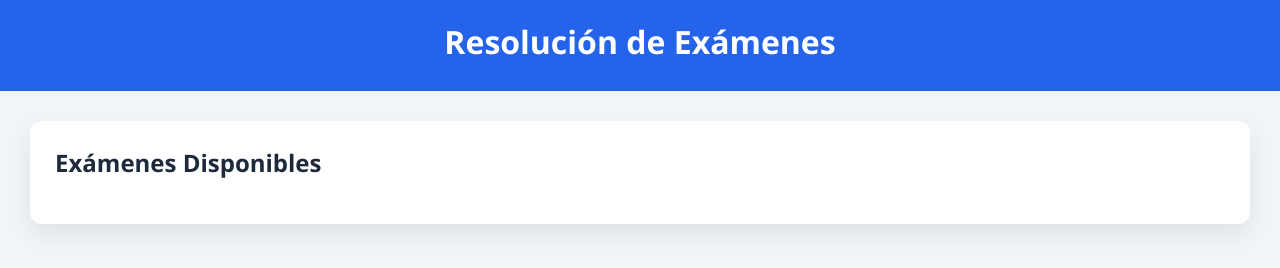
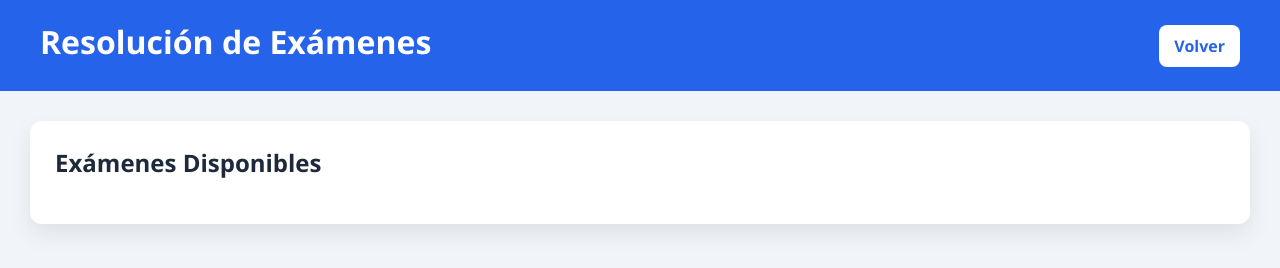
Before and after one commit to Diego-Gomez-Vi/ProyectoAcmeschool_JavaScript_DiegoGomez, a plain HTML site: page resolver.html in a window 1280 px wide. Drawn offline with Linux system fonts and the light colour scheme.

Commit message:
feat: :lipstick: Se realizan mejoras esteticas para la navegabilidad entre paginas
Se realizan mejoras esteticas en los HTML y CSS para mejorar la experiencia del usuario en la plataforma

```diff
--- a/assets/css/resolver.css
+++ b/assets/css/resolver.css
@@ -1,8 +1,11 @@
 .header {
     background-color: var(--primary-color);
     color: white;
-    padding: 20px;
-    text-align: center;
+    padding: 20px 40px;
+
+    display: flex;
+    justify-content: space-between;
+    align-items: center;
 }
 
 .header h1 {
@@ -28,14 +31,15 @@
     display: grid;
     grid-template-columns: repeat(
         auto-fit,
-        minmax(300px, 1fr)
+        minmax(420px, 500px)
     );
     gap: 20px;
+    justify-content: center;
 }
 
 .exam-card {
     background: #f8fafc;
-    padding: 20px;
+    padding: 22px;
     border-radius: 10px;
     border: 1px solid #e2e8f0;
 }
@@ -51,8 +55,7 @@
 .exam-card button {
     width: 100%;
     padding: 10px;
-    background-color: var(--primary-color);
-    color: white;
+    background-color: #7cb342;
     border-radius: 8px;
 }
 
@@ -65,3 +68,16 @@
     border-radius: 8px;
     font-weight: 600;
 }
+
+.btn-back {
+    background-color: white;
+    color: var(--primary-color);
+    padding: 10px 15px;
+    border-radius: 8px;
+    font-weight: bold;
+    text-decoration: none;
+}
+
+.btn-back:hover {
+    opacity: 0.9;
+}
--- a/resolver.html
+++ b/resolver.html
@@ -11,7 +11,16 @@
 <body>
 
     <header class="header">
+
         <h1>Resolución de Exámenes</h1>
+
+        <a
+            href="./dashboard.html"
+            class="btn-back"
+        >
+            Volver
+        </a>
+
     </header>
 
     <main class="resolver-container">
```
Also changed, not shown: presentar-examen.html (+9 -0 lines).
